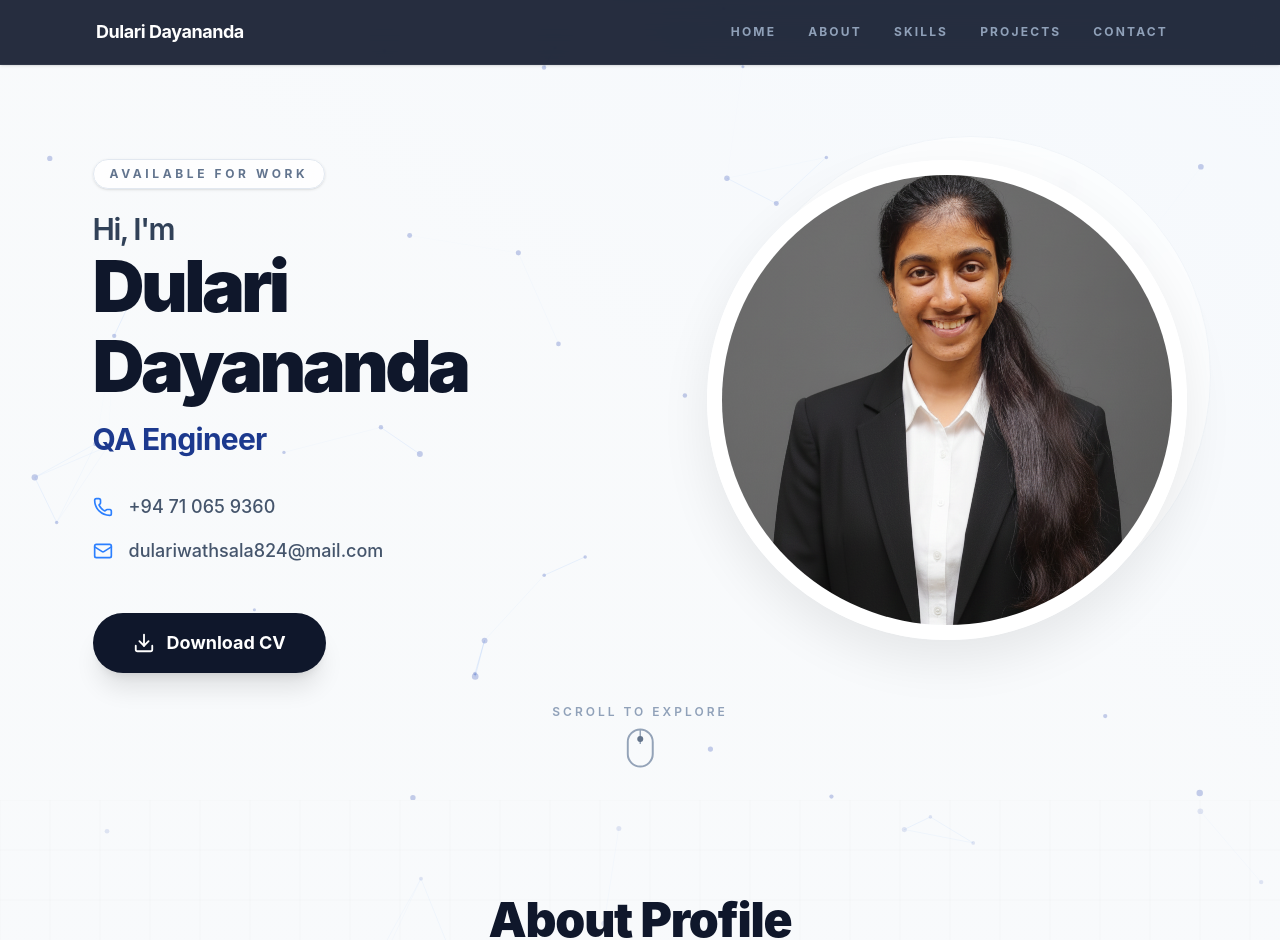
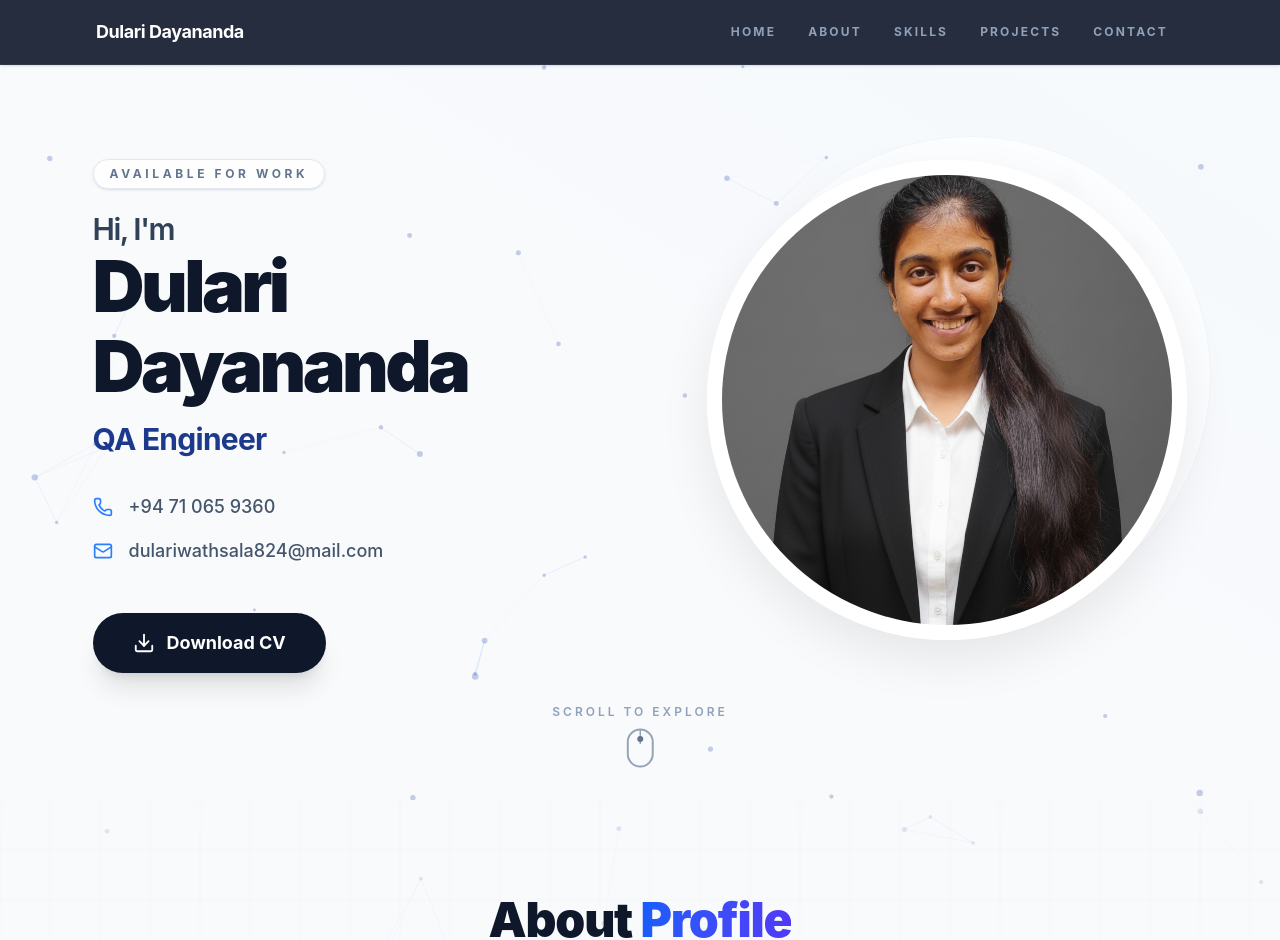
Before and after one commit to dwathsala/My_Portfolio, a React (Vite) app: page / in a window 1280 px wide. Shown: the top 940 px of the page. Built offline with nearby package versions, Linux system fonts and the light colour scheme.

Commit message:
feat: Update About section header with enhanced styling and gradient effect

```diff
--- a/src/components/About.jsx
+++ b/src/components/About.jsx
@@ -407,9 +407,9 @@
         <div className="max-w-[1440px] mx-auto relative z-10">
 
           <div className="mb-16 text-center reveal-node">
-            <h2 className="text-3xl md:text-5xl font-black text-slate-900 tracking-tight">
-              About Profile
-            </h2>
+          <h2 className="text-4xl md:text-5xl font-black mb-4 tracking-tight text-slate-900">
+            About <span className="bg-gradient-to-r from-blue-600 to-indigo-600 bg-clip-text text-transparent">Profile</span>
+          </h2>
           </div>
 
           <div className="grid grid-cols-1 lg:grid-cols-12 gap-8 items-start">
```
